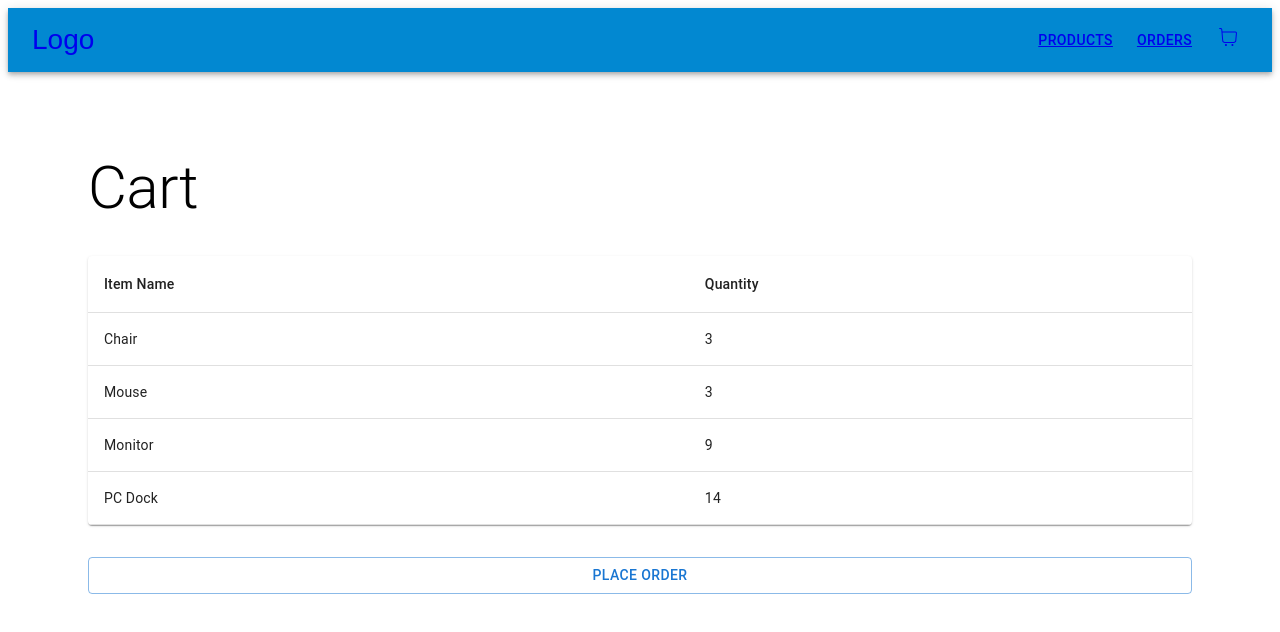
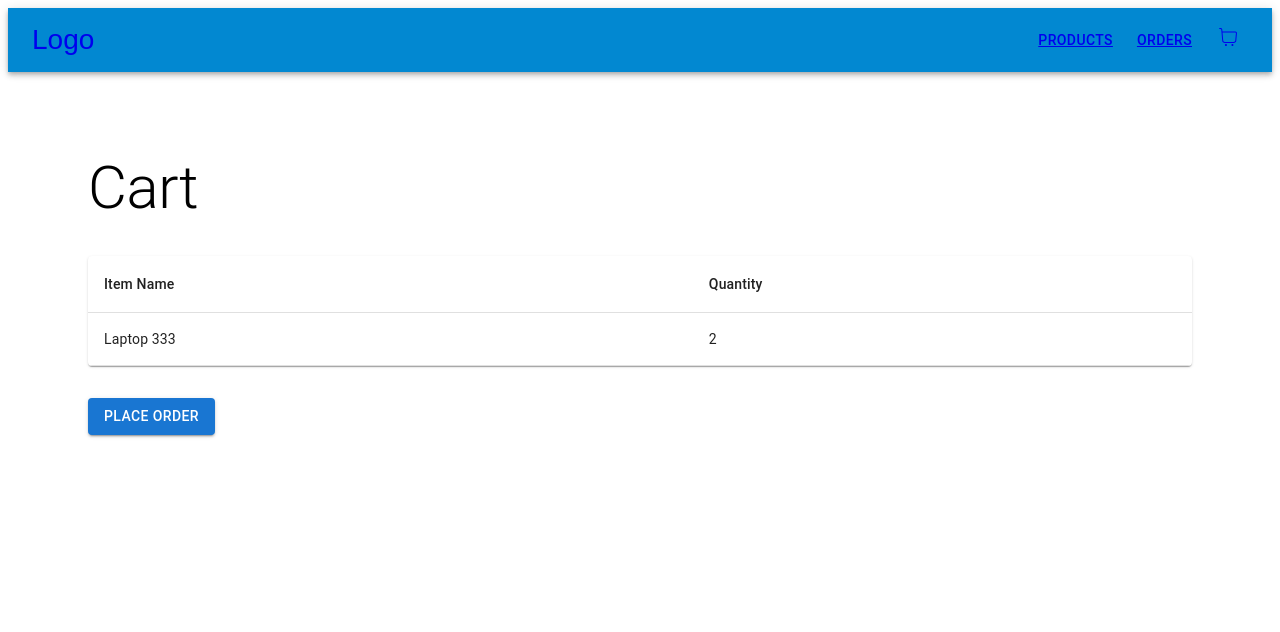
Before and after one commit to Sujan-1990/shopping-cart, a React (Vite) app: page /cart in a window 1280 px wide. Shown: the top 632 px of the page. Built offline with nearby package versions, Linux system fonts and the light colour scheme; data requests are answered from the project's data file.

Commit message:
order success made

```diff
--- a/data/data.json
+++ b/data/data.json
@@ -66,28 +66,30 @@
   ],
   "cart": [
     {
-      "id": "1736319273005",
-      "productId": "2",
-      "quantity": 3,
-      "productName": "Chair"
-    },
+      "id": "1736340225680",
+      "productId": "4",
+      "quantity": 2,
+      "productName": "Laptop 333"
+    }
+  ],
+  "orders": [
     {
-      "id": "1736321225471",
-      "productId": "1",
-      "quantity": 3,
-      "productName": "Mouse"
-    },
+      "id": "1736340057663",
+      "createdAt": "2025-01-08T12:40:57.663Z",
+      "items": [
         {
-      "id": "1736321274844",
+          "id": "1736340044483",
           "productId": "3",
-      "quantity": 9,
+          "quantity": 2,
           "productName": "Monitor"
         },
         {
-      "id": "1736329569514",
+          "id": "1736340047973",
           "productId": "6",
-      "quantity": 14,
+          "quantity": 1,
           "productName": "PC Dock"
         }
       ]
     }
+  ]
+}
--- a/src/components/Cart.tsx
+++ b/src/components/Cart.tsx
@@ -12,9 +12,11 @@ import {
 } from "@mui/material";
 import { useEffect, useState } from "react";
 import { ICart } from "../interfaces/cart";
+import { IOrder } from "../interfaces/order";
 
 export default function Cart() {
 	const [cart, setCart] = useState([]);
+	const [isOrderSuccess, setIsOrderSuccess] = useState(false);
 
 	useEffect(() => {
 		const fetchData = async () => {
@@ -30,8 +32,43 @@ export default function Cart() {
 		fetchData();
 	}, []);
 
+	async function placeOrder(order: IOrder) {
+		await fetch("http://localhost:3001/orders", {
+			method: "POST",
+			body: JSON.stringify(order),
+		});
+	}
+	async function resetCartItems() {
+		const response = await fetch("http://localhost:3001/cart");
+		const cartData = await response.json();
+
+		const deletePromises = cartData.map((item: ICart) =>
+			fetch(`http://localhost:3001/cart/${item.id}`, {
+				method: "DELETE",
+			})
+		);
+
+		await Promise.all(deletePromises);
+	}
+
+	async function order() {
+		const order: IOrder = {
+			id: Date.now().toString(),
+			createdAt: new Date(),
+			items: cart,
+		};
+
+		await placeOrder(order);
+		setIsOrderSuccess(true);
+		resetCartItems();
+
+		console.log("Data removed");
+	}
+
 	return (
 		<Stack spacing={4}>
+			{!isOrderSuccess ? (
+				<>
 					<Typography variant="h2">Cart</Typography>
 					<TableContainer component={Paper}>
 						<Table>
@@ -51,7 +88,17 @@ export default function Cart() {
 							</TableBody>
 						</Table>
 					</TableContainer>
-			<Button variant="outlined">Place Order</Button>
+					<Button
+						variant="contained"
+						sx={{ width: "fit-content" }}
+						onClick={order}
+					>
+						Place Order
+					</Button>
+				</>
+			) : (
+				<Typography variant="h2">Order Successfull</Typography>
+			)}
 		</Stack>
 	);
 }
--- /dev/null
+++ b/src/interfaces/order.ts
@@ -0,0 +1,7 @@
+import { ICart } from "./cart";
+
+export interface IOrder {
+	id: string;
+	createdAt: Date;
+	items: ICart[];
+}
```
Lines whose indentation alone changed are shown as unchanged.
